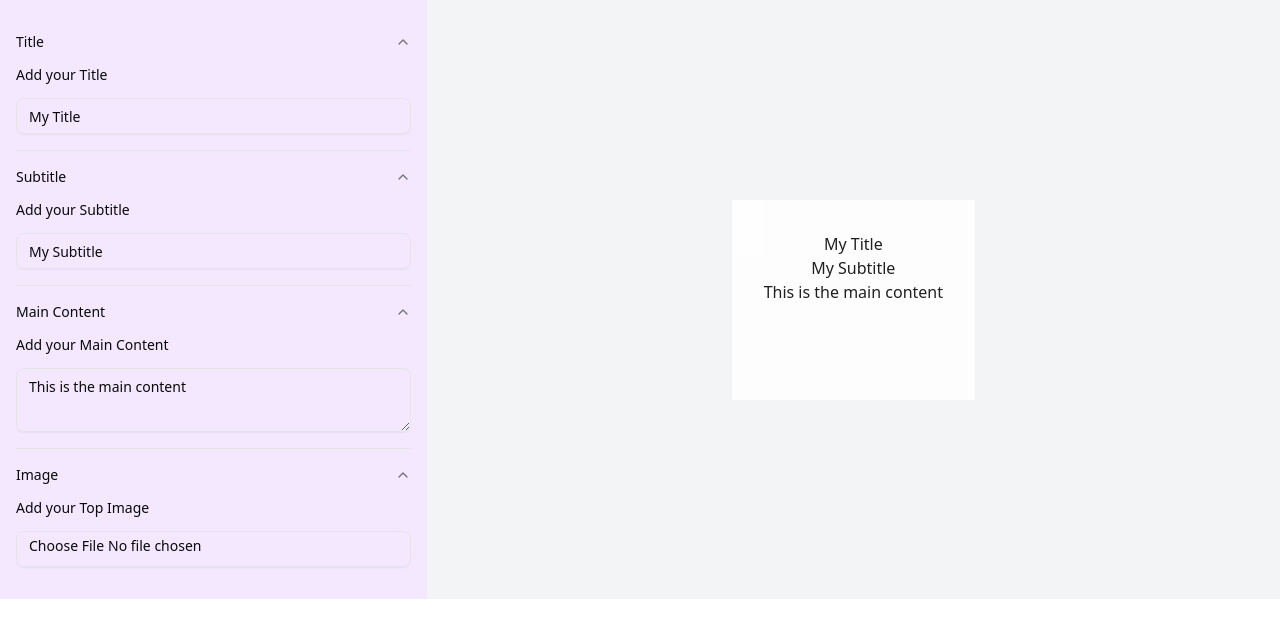
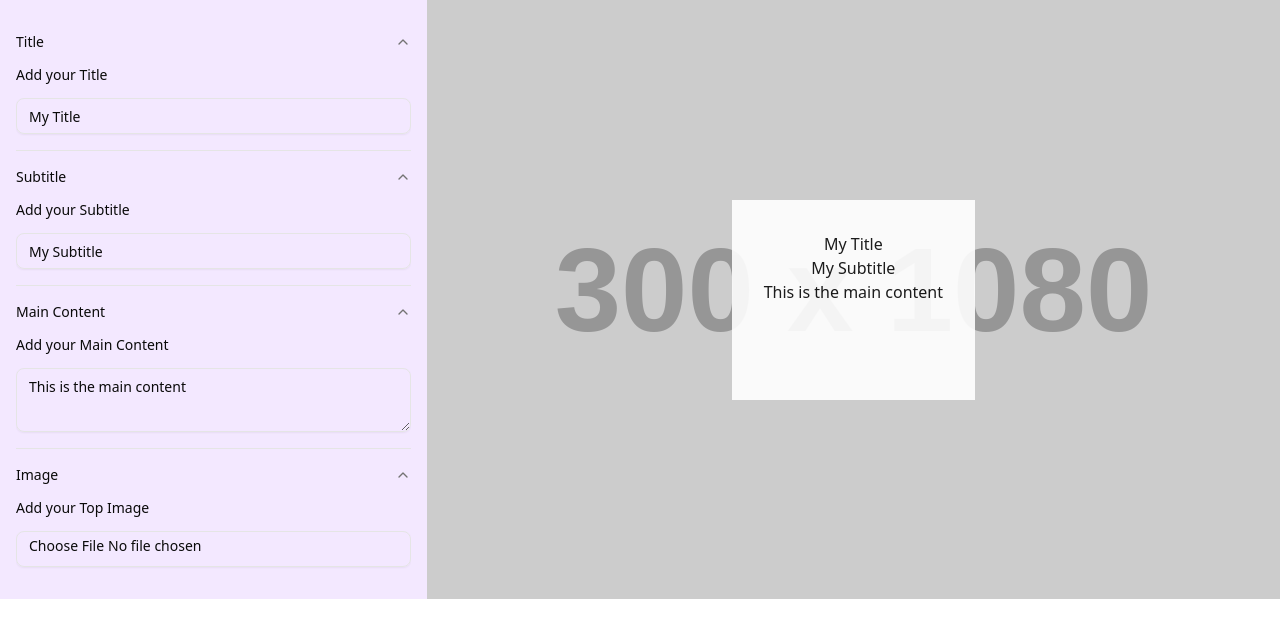
Before and after one commit to Mushimone/you-re-invited, a Next.js app: page /configuration in a window 1280 px wide. Shown: the top 638 px of the page. Built offline with nearby package versions, Linux system fonts and the light colour scheme.

Commit message:
fix: ensure default background image is displayed when no image is provided

```diff
--- a/app/configuration/components/right-panel/RightPanel.tsx
+++ b/app/configuration/components/right-panel/RightPanel.tsx
@@ -15,7 +15,9 @@ export function RightPanel(props: IRightPanelProps) {
       className="h-full bg-cover bg-center flex items-center justify-center"
       style={{
         backgroundImage: `url(${
-          bgImage ? URL.createObjectURL(bgImage[0]) : ""
+          bgImage
+            ? URL.createObjectURL(bgImage[0])
+            : "https://placehold.co/300x1080"
         })`,
       }}
     >
```
